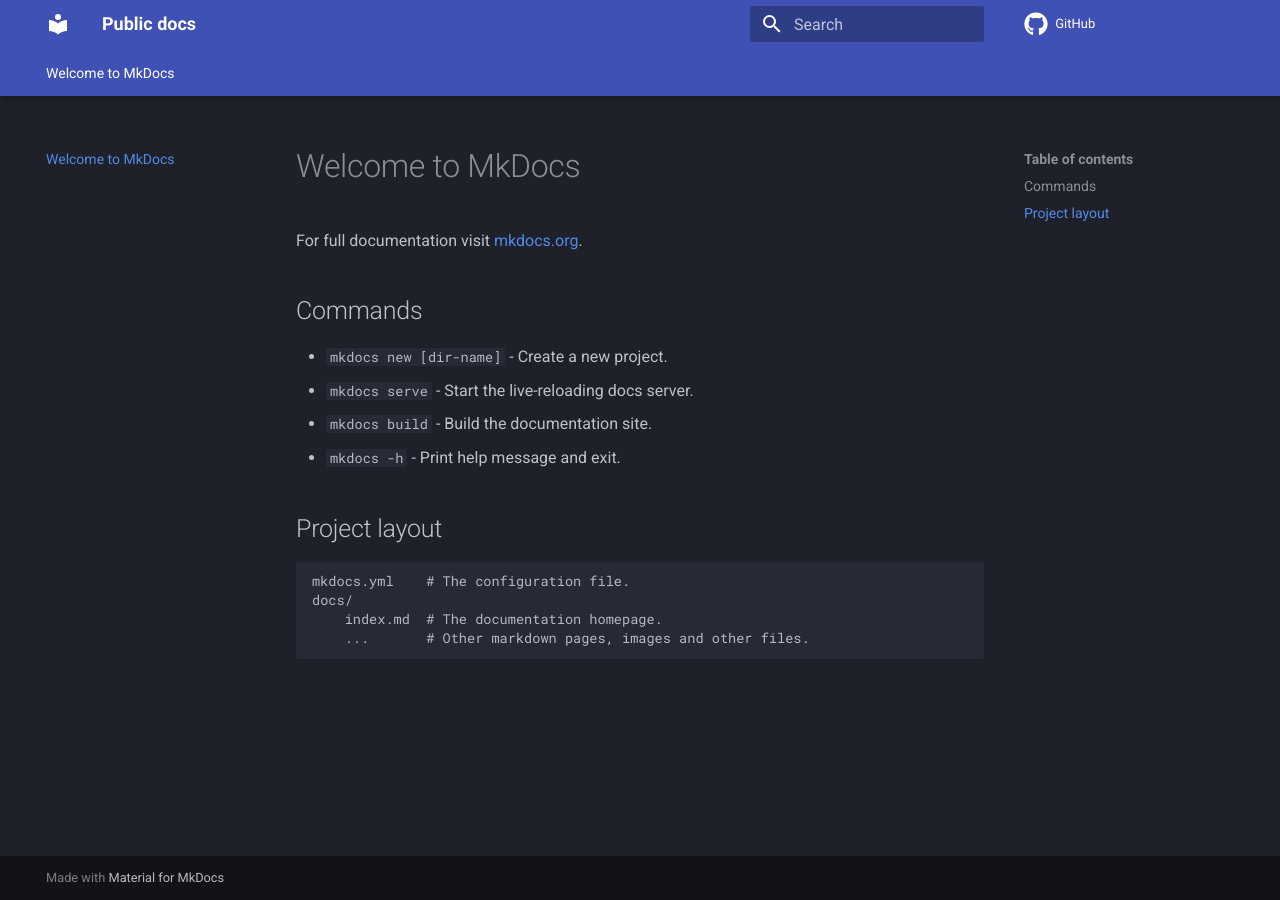
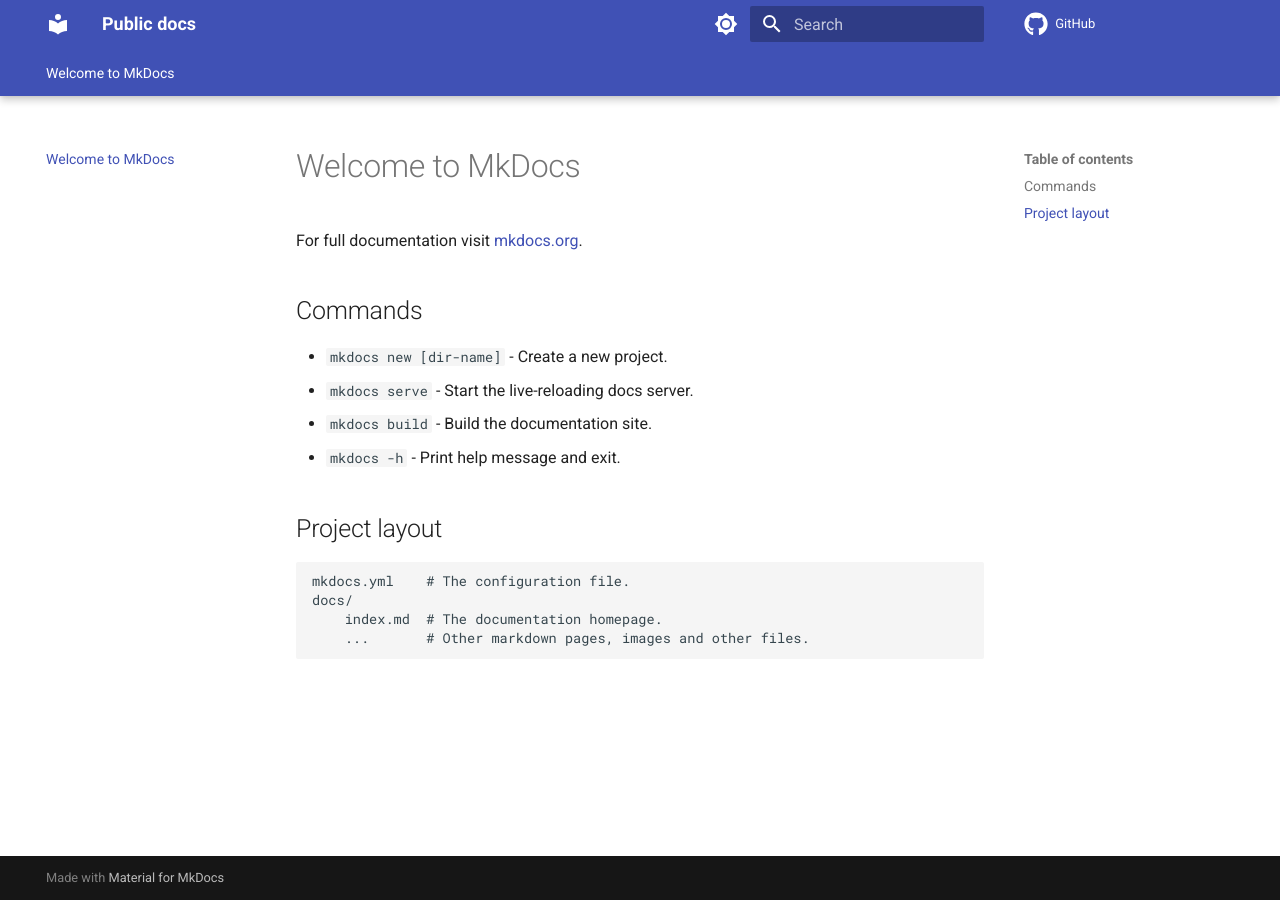
Before and after one commit to mysteq/demo-mkdocs-material, an MkDocs documentation site: the page built from docs/index.md, in a window 1280 px wide. Built offline with MkDocs 1.6.1 and Material for MkDocs 9.7.7, drawn with Linux system fonts in a browser that asks for light colours; comment, search, counter and statistics services are not loaded.

Commit message:
chore: update
Signed-off-by: Ketil Gjerde <raideer@gmail.com>

```diff
--- a/mkdocs.yml
+++ b/mkdocs.yml
@@ -3,7 +3,20 @@
 theme:
   name: material
   palette:
-    scheme: slate
+
+    # Palette toggle for light mode
+    - media: "(prefers-color-scheme: light)"
+      scheme: default
+      toggle:
+        icon: material/brightness-7
+        name: Switch to dark mode
+
+    # Palette toggle for dark mode
+    - media: "(prefers-color-scheme: dark)"
+      scheme: slate
+      toggle:
+        icon: material/brightness-4
+        name: Switch to light mode
   icon:
     repo: fontawesome/brands/github
   features:
```
